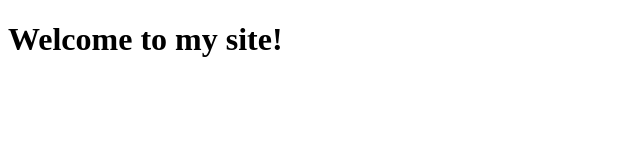
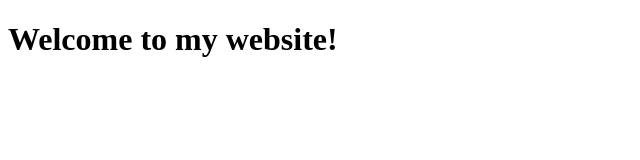
Before and after one commit to pvalle3/pvalle3.github.io, a plain HTML site: page index.html in a window 1280 px wide. Shown: the whole page, without its empty margins (0-640 px from the left). Drawn offline with Linux system fonts and the light colour scheme.

Commit message:
Test Commit 2

```diff
--- a/paulovallecillo.html
+++ b/index.html
@@ -4,6 +4,6 @@
 		<title>Paulo Vallecillo Rangel</title>
 	</head>
 	<body>
-		<h1>Welcome to my site!</h1>
+		<h1>Welcome to my website!</h1>
 	</body>
 </html>
```
